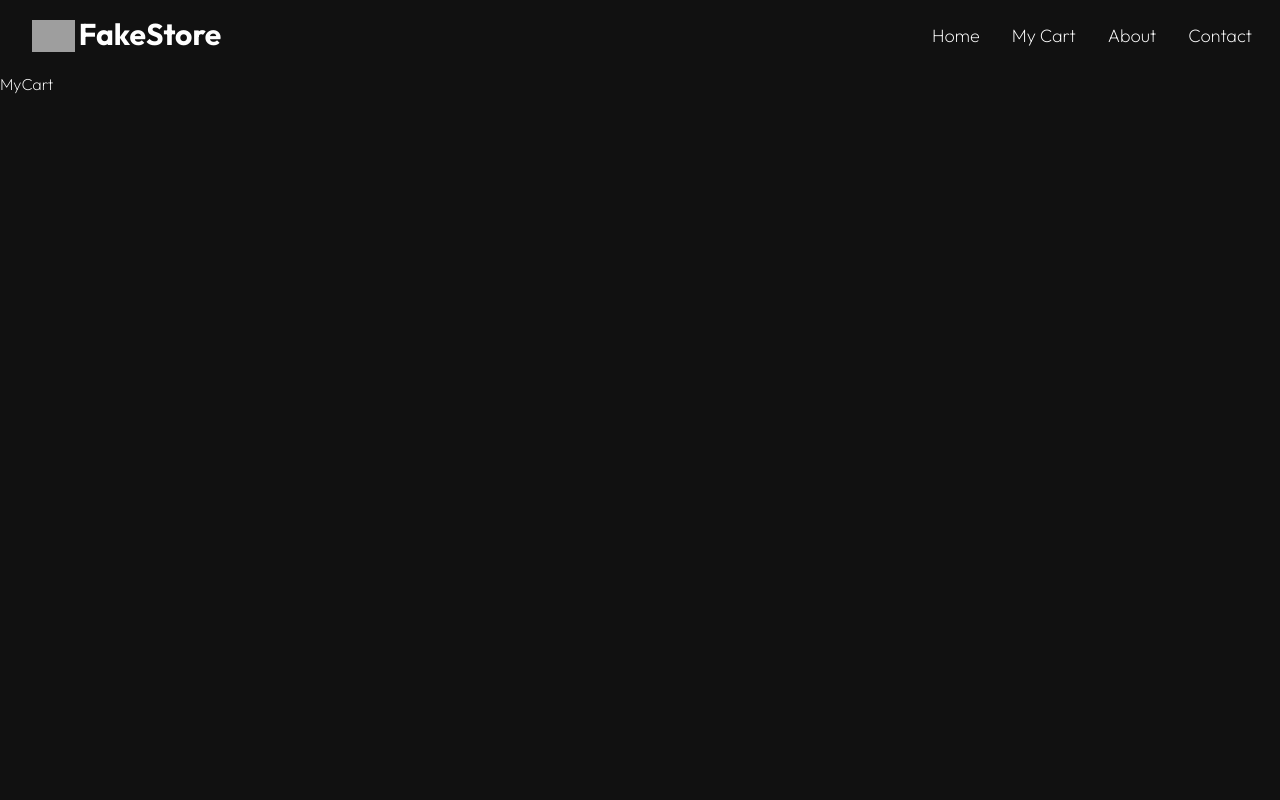
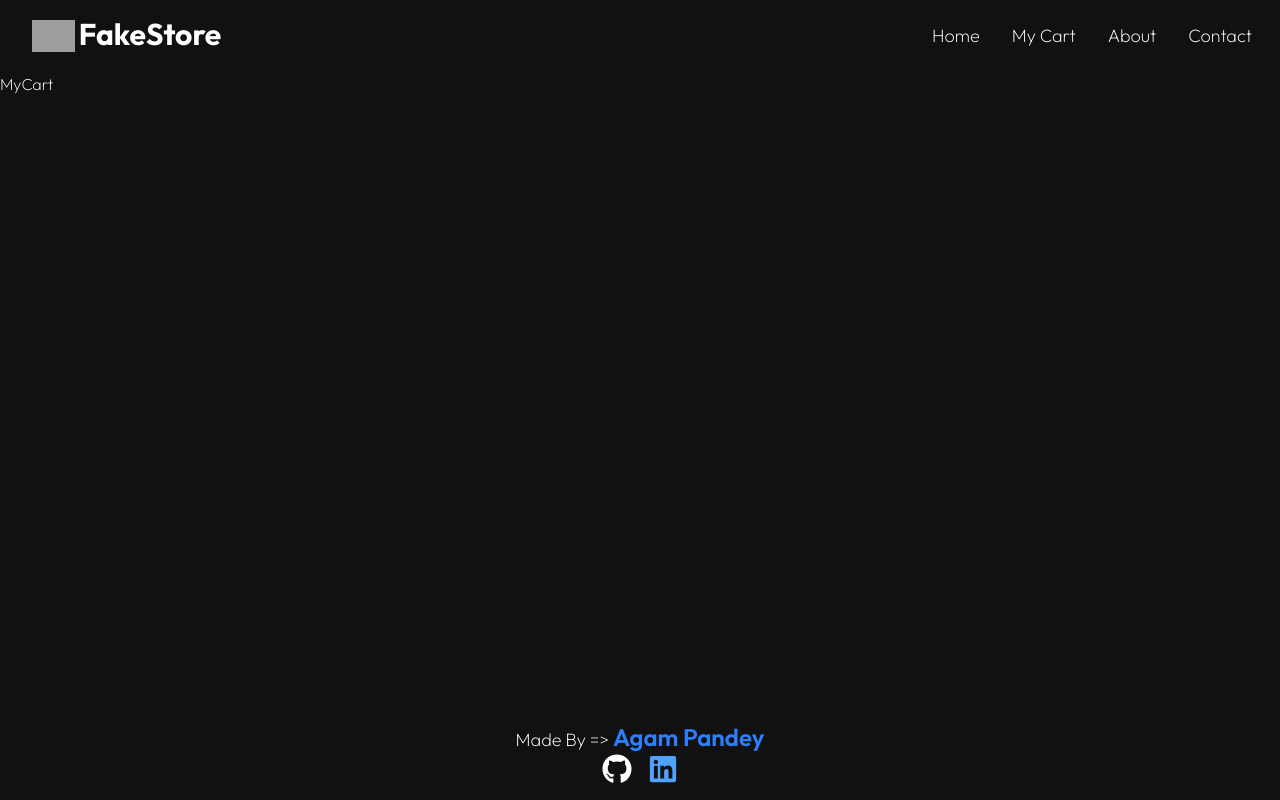
Before and after one commit to agampandey27/FakeStore, a React (Vite) app: page /my-cart in a window 1280 px wide. Built offline with nearby package versions, Linux system fonts and the light colour scheme; grey boxes are pictures that could not be loaded.

Commit message:
Footer added and adjusted

```diff
--- a/package.json
+++ b/package.json
@@ -14,6 +14,7 @@
     "axios": "^1.8.4",
     "react": "^19.0.0",
     "react-dom": "^19.0.0",
+    "react-icons": "^5.5.0",
     "react-router-dom": "^7.5.1",
     "react-simple-typewriter": "^5.0.1",
     "tailwindcss": "^4.1.4"
--- a/src/App.jsx
+++ b/src/App.jsx
@@ -2,19 +2,24 @@ import React from "react";
 import { Route, Routes } from "react-router-dom";
 
 import { Home, Contact, About, MyCart } from "./pages";
-import { Navbar } from "./components";
+import { Navbar, Footer } from "./components";
 
 const App = () => {
   return (
-    <>
+    <div className="flex flex-col min-h-screen">
       <Navbar />
+
+      <main className="flex-grow">
         <Routes>
           <Route path="/" element={<Home />} />
           <Route path="/about" element={<About />} />
           <Route path="/contact" element={<Contact />} />
           <Route path="/my-cart" element={<MyCart />} />
         </Routes>
-    </>
+      </main>
+
+      <Footer />
+    </div>
   );
 };
 
--- /dev/null
+++ b/src/components/Footer.jsx
@@ -0,0 +1,31 @@
+import React from 'react'
+import { FaLinkedin, FaGithub } from 'react-icons/fa';
+
+const Footer = () => {
+  return (
+    <footer className='flex flex-col items-center justify-center mb-0 py-4'>
+      <h1 className='text-lg '>Made By ={'>'} <a target='_blank' href="https://www.linkedin.com/in/agampandeyy/" className='text-2xl font-semibold text-blue-500 hover:underline hover:text-blue-400'>Agam Pandey</a></h1>
+
+      <div className='flex gap-4'>
+      <a
+          href="https://github.com/agampandey27"
+          target="_blank"
+          rel="noopener noreferrer"
+          className="hover:text-gray-400 text-3xl"
+        >
+          <FaGithub />
+        </a>
+        <a
+          href="https://www.linkedin.com/in/agampandeyy/"
+          target="_blank"
+          rel="noopener noreferrer"
+          className="text-blue-400 hover:text-blue-600 text-3xl"
+        >
+          <FaLinkedin />
+        </a>
+      </div>
+    </footer>
+  )
+}
+
+export default Footer
--- a/src/components/index.js
+++ b/src/components/index.js
@@ -1,7 +1,9 @@
 import Navbar from "./Navbar";
 import Card from "./Card";
+import Footer from "./Footer";
 
 export{
     Navbar,
-    Card
+    Card,
+    Footer
 }
--- a/src/pages/Home.jsx
+++ b/src/pages/Home.jsx
@@ -9,6 +9,7 @@ const Home = () => {
   const fetchAllProducts = async () => {
     try {
       const res = await getAllProducts();
+      // console.log(res.data)
       setProducts(res.data);
     } catch (error) {
       console.log(error);
```
Also changed, not shown: 1 other file (tests, documents, lock files or other folders). Lines whose indentation alone changed are shown as unchanged.
